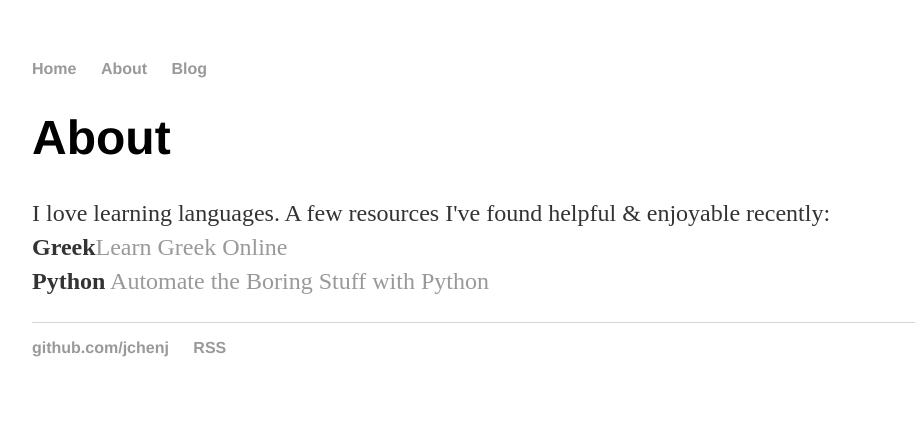
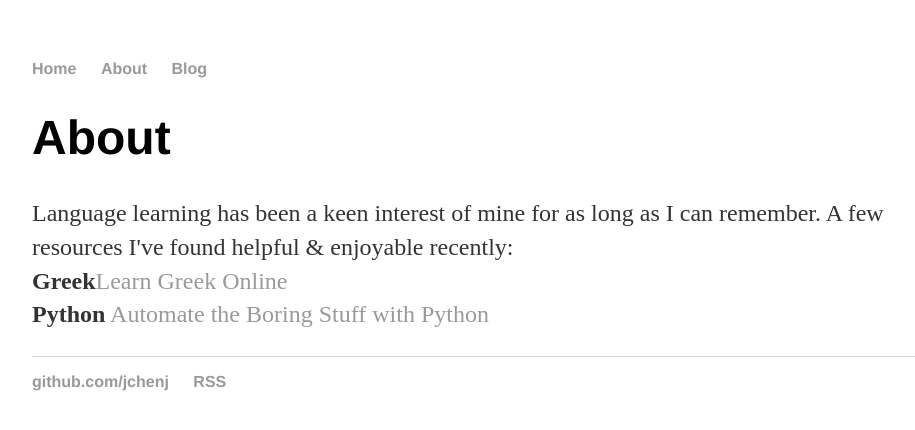
Before and after one commit to jchenj/jchenj.github.io, a Jekyll site: the page built from about/index.html, in a window 1280 px wide. Shown: the top 430 px of the page, without its empty margins (160-1075 px from the left). Built offline with Jekyll 4.4.1, drawn with Linux system fonts in a browser that asks for light colours.

Commit message:
Update index.html

```diff
--- a/about/index.html
+++ b/about/index.html
@@ -3,6 +3,7 @@ layout: default
 title: Julianna Chen
 ---
   <h1>About</h1>
-  <p>I love learning languages. A few resources I've found helpful & enjoyable recently:<br>
+  <p>Language learning has been a keen interest of mine for as long as I can remember.
+   A few resources I've found helpful & enjoyable recently:<br>
   <b>Greek</b><a href="http://www.kypros.org/LearnGreek/">Learn Greek Online</a><br>
   <b>Python</b> <a href="https://automatetheboringstuff.com">Automate the Boring Stuff with Python</a><br>
```
